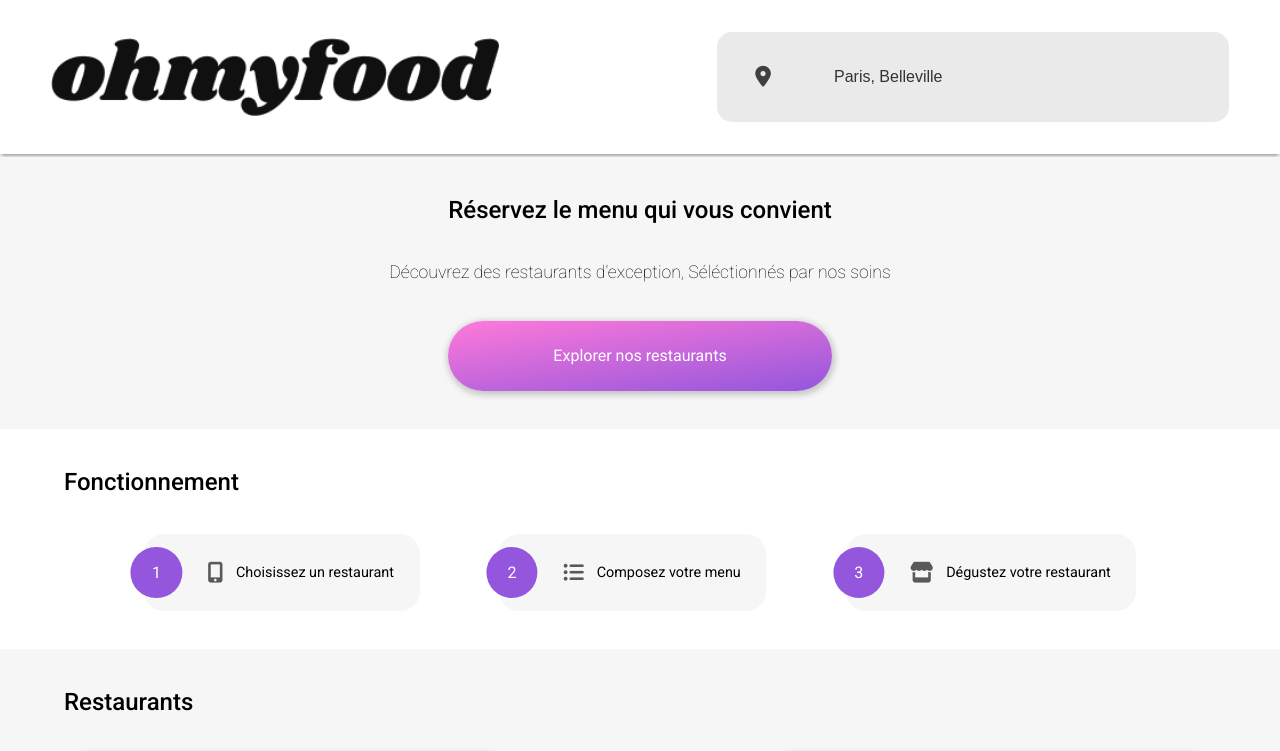
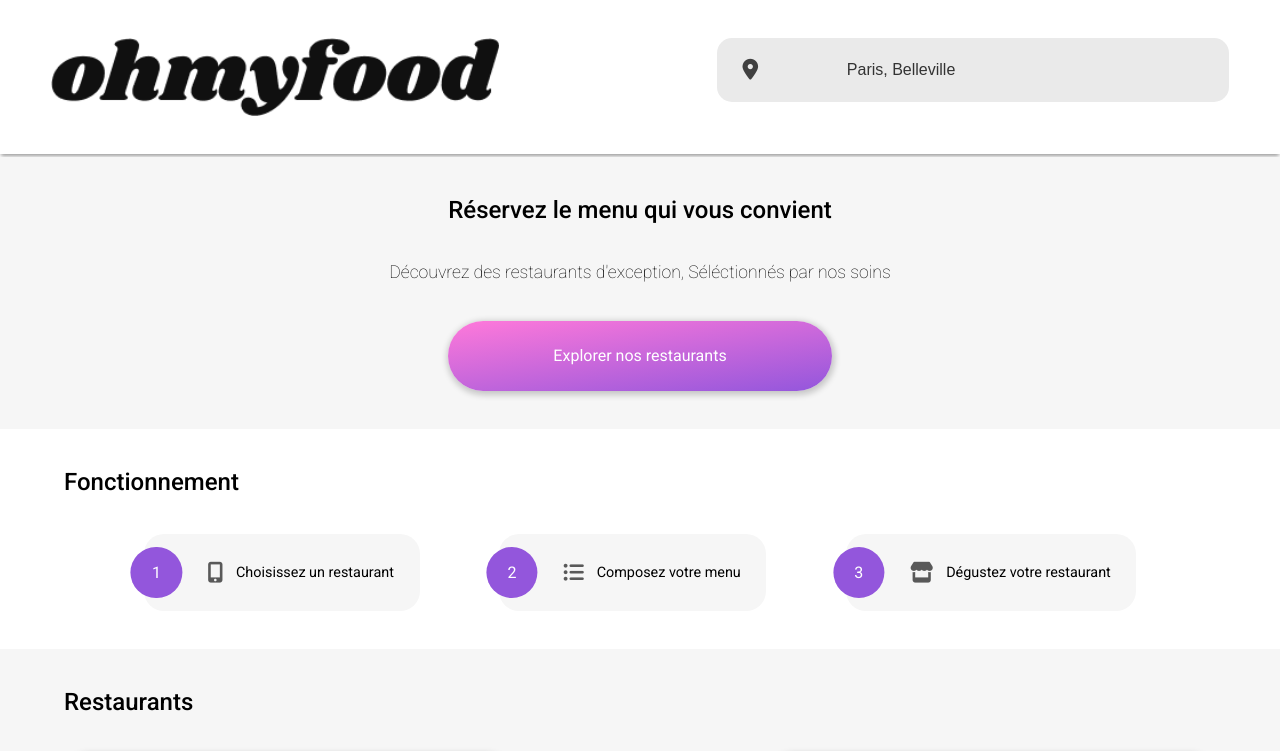
Before and after one commit to davidguerradsc/DavidGuerraDaSilvaCravo_3_23032021, a website: page index.html in a window 1280 px wide. Shown: the top 751 px of the page. Drawn offline with Linux system fonts and the light colour scheme; a web font is replaced by a local one.

Commit message:
update debug
refacto du responsive

```diff
--- a/index.html
+++ b/index.html
@@ -23,8 +23,8 @@
         ></script>
     </head>
     <body>
-        <div class="loaderFinal">
-            <div class="anim8">
+        <div class="spinLoader">
+            <div class="animation">
                 <div class="loader"></div>
             </div>
         </div>
--- a/sass/components/_loader.scss
+++ b/sass/components/_loader.scss
@@ -1,4 +1,4 @@
-.loaderFinal {
+.spinLoader {
     position: fixed;
     z-index: 99;
     top: 0;
@@ -12,7 +12,7 @@
     justify-content: center;
     animation: fadeOut 3s linear forwards;
 }
-.anim8 {
+.animation {
     width: 100%;
     height: 100%;
     display: flex;
@@ -63,6 +63,9 @@
 }
 
 @keyframes fadeOut {
+    20% {
+        opacity: 1;
+    }
     100%{
         opacity: 0;
         visibility: hidden;
--- a/sass/layouts/_header.scss
+++ b/sass/layouts/_header.scss
@@ -27,15 +27,6 @@
             font-size: 1.3rem;
             align-self: center;
         }
-        @include tablet-only {
-            width: 40vw;
-            height: 7vw;
-            border-radius: 15px;
-            justify-content: space-between;
-            position: absolute;
-            top: 2.5vw;
-            right: 4vw;
-        }
     }
     &-search-input {
         border: none;
@@ -50,9 +41,30 @@
         &:focus {
             @include text-input;
         }
-        @include tablet-only {
+    }
+    @include tablet-only {
+        &-search {
+            width: 40vw;
+            height: 7vw;
+            border-radius: 15px;
+            justify-content: space-between;
+            position: absolute;
+            top: 2.5vw;
+            right: 4vw;
+        }
+        &-search-input {
             width: 30vw;
             margin-left: 0;
+        }
+    }
+    @include desktop-only {
+        &-search {
+            padding: 2vw;
+            height: 5vw;
+            top: 3vw;
+        }
+        &-search-input {
+            height: 4vw;
         }
     }
     @include large-desktop-only {
@@ -68,7 +80,6 @@
             width: 16vw;
             height: 2vw;
             margin-left: 1vw;
-            border-bottom: 1px solid $color-primary ;
             &::placeholder {
                 padding-left: 0;
             }
```
Also changed, not shown: css/style.css, 1 other file.
